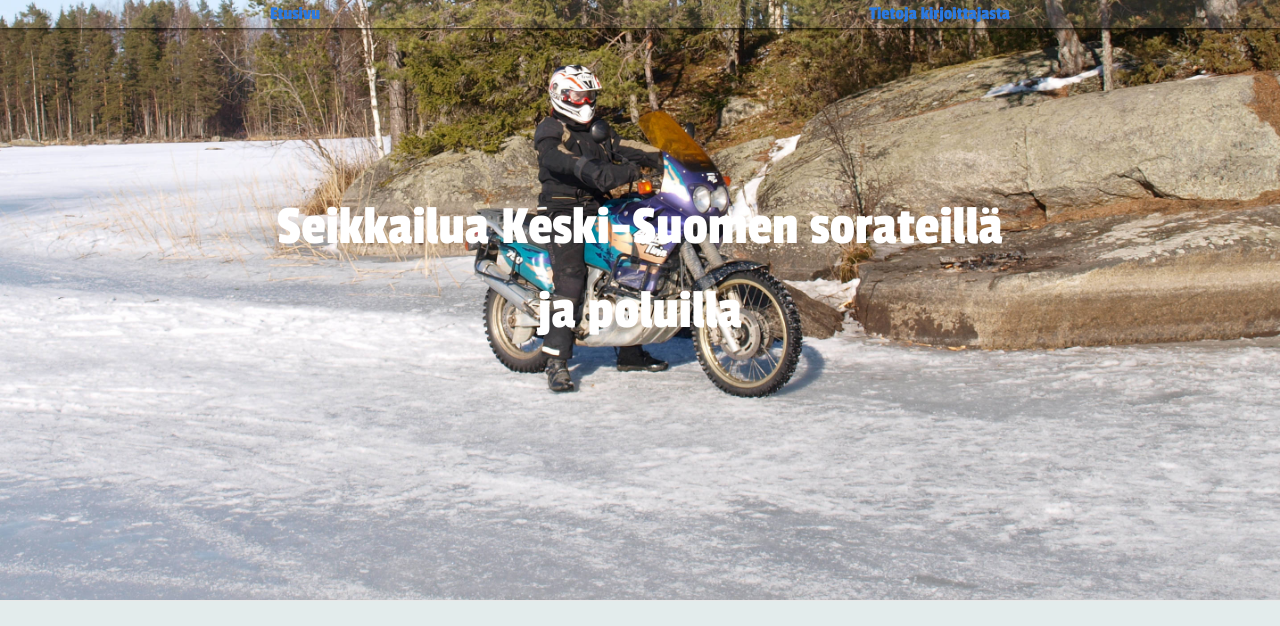
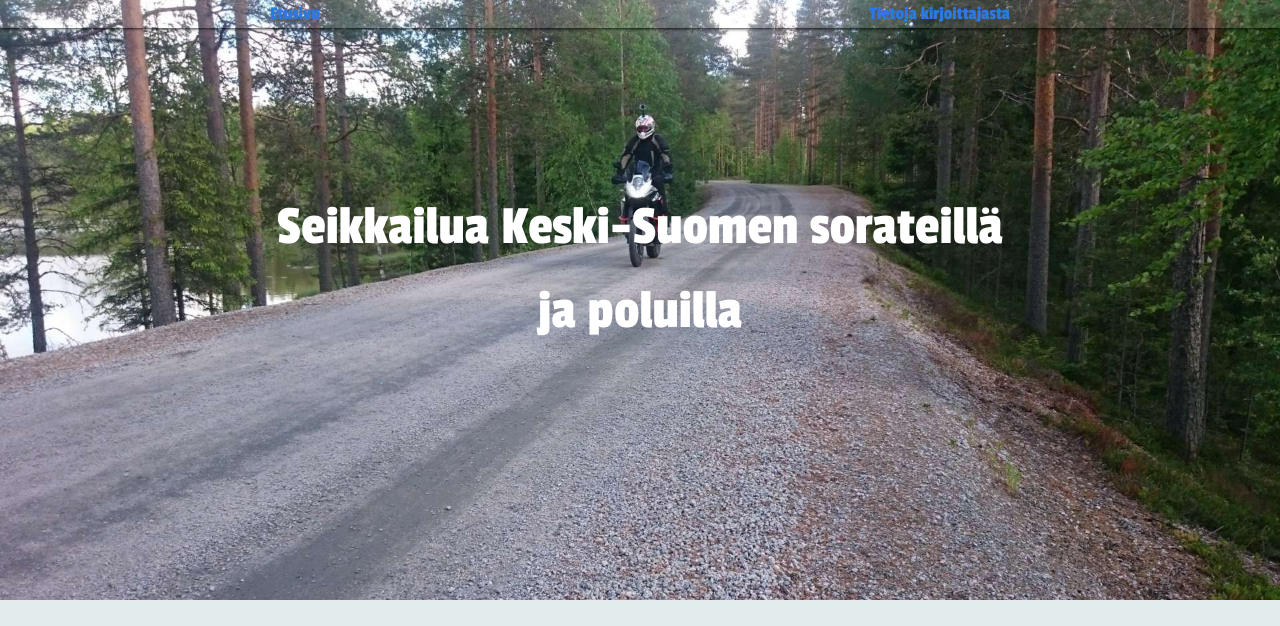
Before and after one commit to seikkailuendurolla/seikkailuendurolla.github.io, a Jekyll site: the page built from index.html, in a window 1280 px wide. Shown: the top 626 px of the page. Built offline with Jekyll 4.4.1, drawn with Linux system fonts in a browser that asks for light colours; some web fonts are replaced; comment, search, counter and statistics services are not loaded; grey boxes are pictures that could not be loaded.

Commit message:
Uusi taustakuva etusivulle

```diff
--- a/index.html
+++ b/index.html
@@ -1,7 +1,7 @@
 ---
 layout: default
 header_slogan_class: white
-header_image_style: "background-image: url('/assets/kevat_jaalla3.jpg')"
+header_image_style: "background-image: url('/assets/ktm-1190-adventure-r-1.jpg')"
 ---
 
 <script type="text/javascript">
```
Also changed, not shown: assets/ktm-1190-adventure-r-1.jpg (added).
